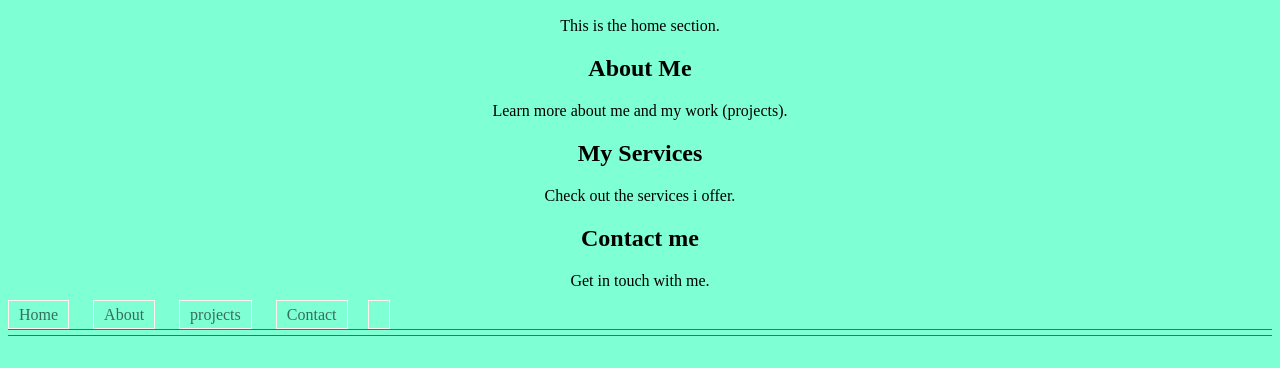
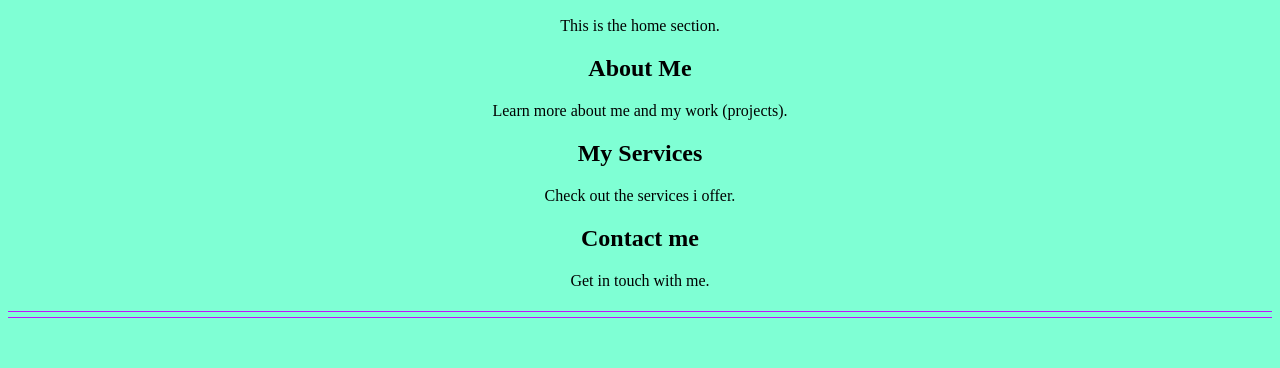
Before and after one commit to mihajlokkevkic/portfolio, a plain HTML site: page portfolio/home.html in a window 1280 px wide. Shown: the part 226-594 px from the top of the page. Drawn offline with Linux system fonts and the light colour scheme.

Commit message:
Update home.html
an update to the html home file

```diff
--- a/portfolio/home.html
+++ b/portfolio/home.html
@@ -66,13 +66,6 @@
 </body>
 
 <nav>
-    <ul>
-        <li><a href="#">Home</a></li>
-        <li><a href="#">About</a></li>
-        <li><a href="#">projects</a></li>
-        <li><a href="#">Contact</a></li>
-        <li><a href="#"></a></li>
-    </ul>
 </nav>
 </style>
 </head>
```
